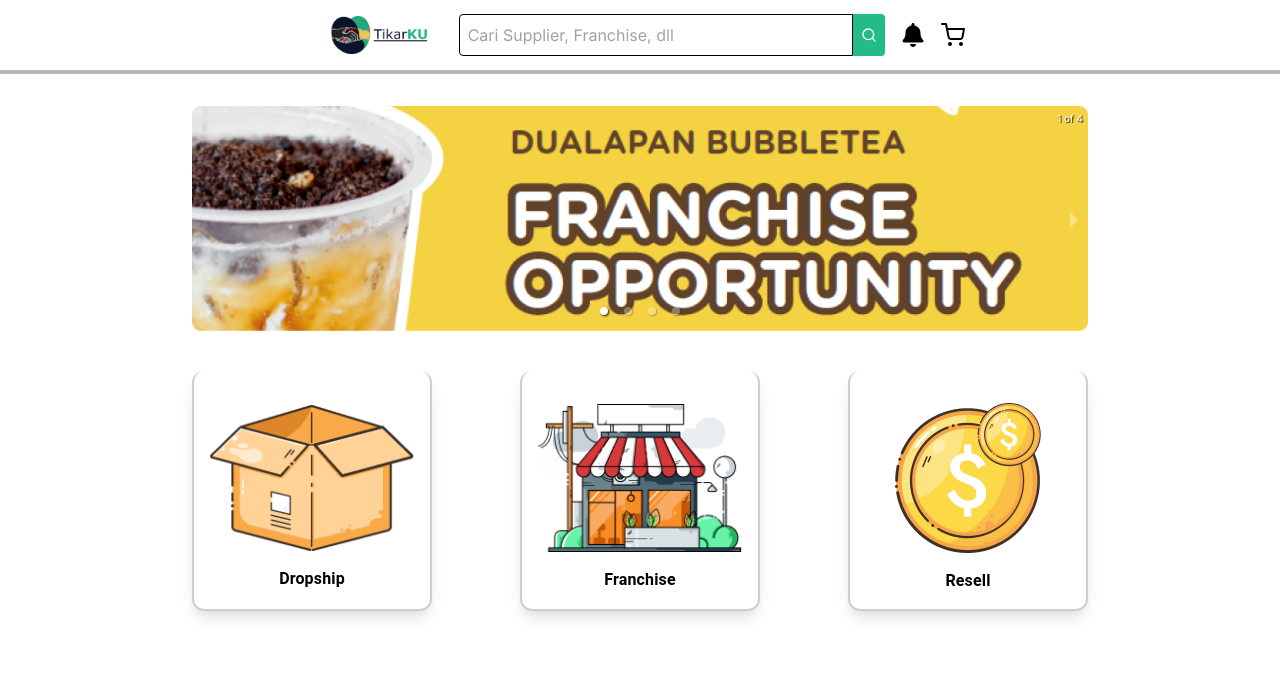
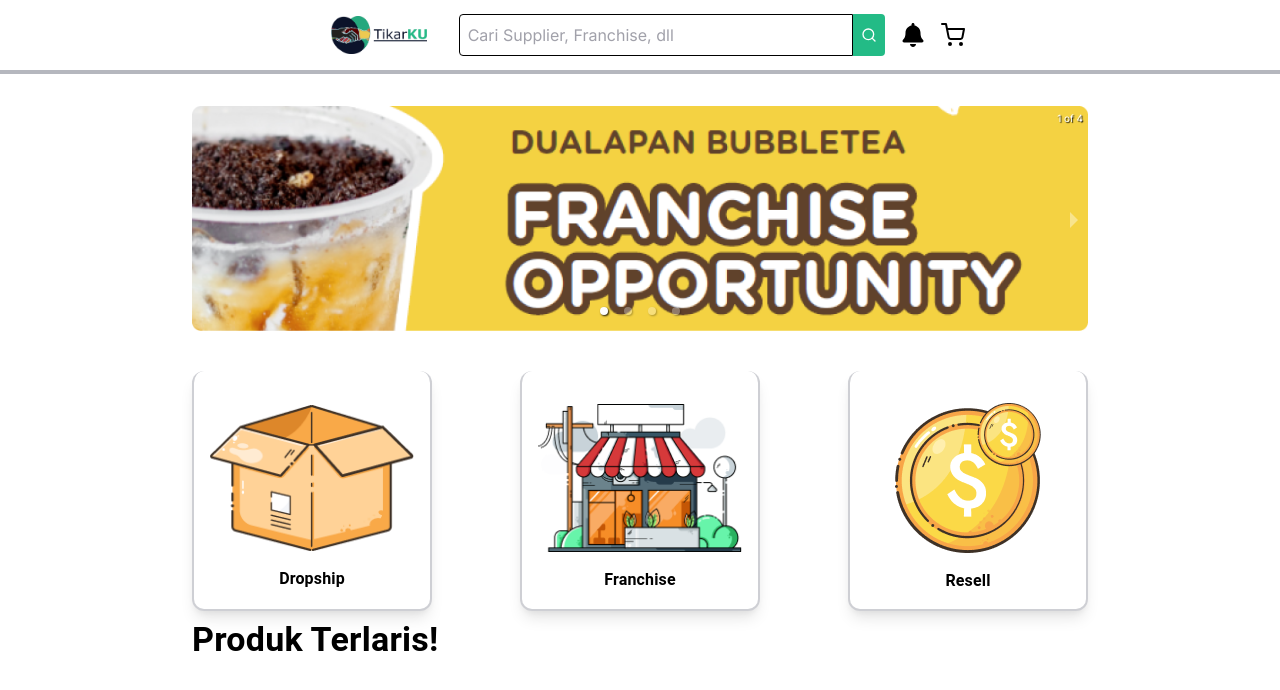
Before and after one commit to lordronz-archive/tikar-ku, a Next.js app: page / in a window 1280 px wide. Shown: the top 690 px of the page. Built offline with nearby package versions, Linux system fonts and the light colour scheme.

Commit message:
feat: Add showcase

```diff
--- a/src/components/MainCarousel.tsx
+++ b/src/components/MainCarousel.tsx
@@ -32,7 +32,7 @@
 
 const MainCarousel = () => {
   return (
-    <Carousel className='w-full'>
+    <Carousel className='w-full' ariaLabel='Showcase'>
       {
         items.map( (item, i) => <CarouselItem key={i} src={item.src} alt={item.alt} /> )
       }
--- a/src/components/Menu.tsx
+++ b/src/components/Menu.tsx
@@ -8,7 +8,7 @@
 
 const Card = ({ src, alt }: { src: StaticImageData, alt: string }) => {
   return (
-    <div className='flex flex-col items-center justify-center w-60 h-60 border rounded-xl border-vblack border-b-2 border-r-2 border-l-2 border-t-0 shadow-lg border-opacity-20 cursor-pointer'>
+    <div className='flex flex-col items-center justify-center w-60 h-60 border rounded-xl border-vblack border-b-2 border-r-2 border-l-2 border-t-0 shadow-lg border-opacity-20 cursor-pointer mb-2'>
       <div className='flex justify-center items-center p-4'>
         <Image src={src} alt={alt} />
       </div>
--- /dev/null
+++ b/src/components/Showcase.tsx
@@ -0,0 +1,19 @@
+import Box from '@mui/material/Box';
+import Typography from '@mui/material/Typography';
+
+const Showcase = () => {
+  return (
+    <div className='w-full'>
+      <Typography component='h2' variant='h4'>
+        <Box fontWeight='fontWeightBold'>
+          Produk Terlaris!
+        </Box>
+      </Typography>
+      <div className='flex'>
+
+      </div>
+    </div>
+  );
+};
+
+export default Showcase;
--- a/src/components/layout/Header.tsx
+++ b/src/components/layout/Header.tsx
@@ -8,7 +8,7 @@
 
 const Header = () => {
   return (
-    <header className='transition-shadow sticky top-0 z-50'>
+    <header className='transition-shadow sticky top-0 z-50 bg-vwhite'>
       <nav className='flex items-center justify-center border-b-4 border-vblack border-opacity-30 space-x-4'>
         <div className='flex p-4'>
           <Image src={tikarku} alt='Logo TikarKU' height={tikarku.height / 10} width={tikarku.width / 10} />
--- a/src/pages/index.tsx
+++ b/src/pages/index.tsx
@@ -4,6 +4,7 @@
 import Header from '@/components/layout/Header';
 import MainCarousel from '@/components/MainCarousel';
 import Menu from '@/components/Menu';
+import Showcase from '@/components/Showcase';
 import styles from '@/styles/Home.module.css';
 
 const Home: NextPage = () => {
@@ -20,6 +21,7 @@
       <main className={styles.main}>
         <MainCarousel />
         <Menu />
+        <Showcase />
       </main>
 
       {/* <footer className={styles.footer}>
```
